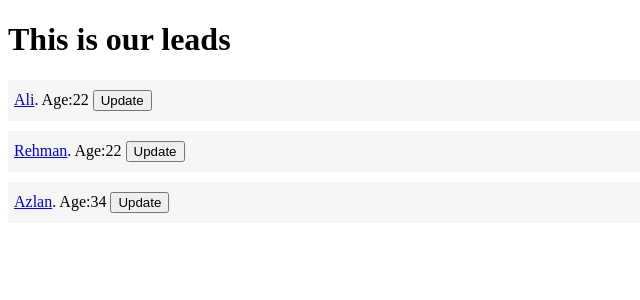
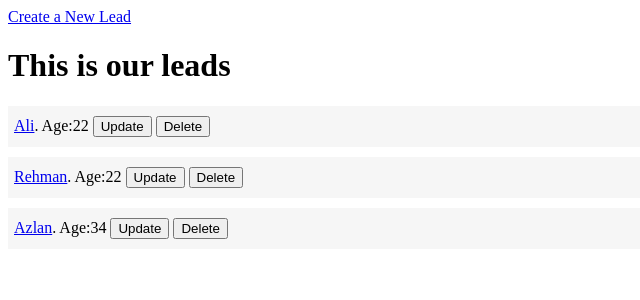
Before and after one commit to Ammar-Munirr/DJANGO-CRM, a Django app: page /leads/list/ in a window 1280 px wide. Shown: the top 300 px of the page, without its empty margins (0-640 px from the left). Run offline with Django 4.2, Linux system fonts and the light colour scheme; data comes from the database, SQL or seed files in the repository; both versions use the stored data as it was after the commit.

Commit message:
Adding Delete Lead Function in leads

```diff
--- a/leads/templates/leads/lead_list.html
+++ b/leads/templates/leads/lead_list.html
@@ -18,10 +18,11 @@
 </head>
 
 <body>
+    <a href="{% url 'leads:lead-create' %}">Create a New Lead</a>
     <h1>This is our leads</h1>
     {% for lead in leads %}
     <div class='lead'>
-        <a href={% url 'leads:lead-detail' lead.pk %}>{{lead.first_name}}</a>. Age:{{lead.age}}  <a href="{% url 'leads:lead-update' lead.pk %}"><button>Update</button></a>
+        <a href={% url 'leads:lead-detail' lead.pk %}>{{lead.first_name}}</a>. Age:{{lead.age}}  <a href="{% url 'leads:lead-update' lead.pk %}"><button>Update</button></a> <a href="{% url 'leads:lead-delete' lead.pk %}"><button>Delete</button></a>
     </div>
     {% endfor %}
 </body>
--- a/leads/urls.py
+++ b/leads/urls.py
@@ -6,5 +6,6 @@ urlpatterns = [
     path('list/',views.LeadList.as_view(),name='lead-list'),
     path('<int:pk>/detail/',views.LeadDetailView.as_view(),name='lead-detail'),
     path('create-lead/',views.LeadCreateView.as_view(),name='lead-create'),
-    path('<int:pk>/update-lead/',views.LeadUpdateView.as_view(),name='lead-update')
+    path('<int:pk>/update-lead/',views.LeadUpdateView.as_view(),name='lead-update'),
+    path('<int:pk>/lead-delete/',views.LeadDeleteView.as_view(),name='lead-delete')
 ]
--- a/leads/views.py
+++ b/leads/views.py
@@ -1,4 +1,3 @@
-from django.forms.models import BaseModelForm
 from django.http import HttpResponse
 from django.shortcuts import render,reverse
 from django.views import generic
@@ -35,3 +34,9 @@ class LeadUpdateView(generic.UpdateView):
     form_class = LeadModelForm
     def get_success_url(self):
         return reverse('leads:lead-list')
+
+class LeadDeleteView(generic.DeleteView):
+    template_name = 'leads/lead-delete.html'
+    queryset = LeadModel.objects.all()
+    def get_success_url(self):
+        return reverse('leads:lead-list')
```
Also changed, not shown: leads/templates/leads/lead-delete.html (added, +18 -0 lines), db.sqlite3.
